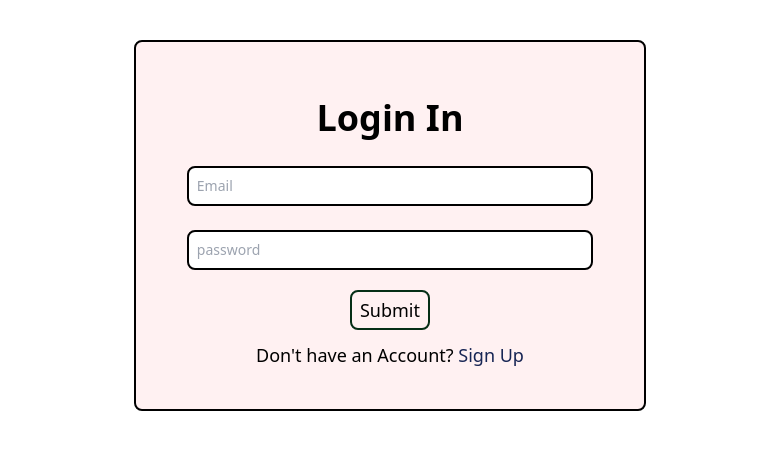
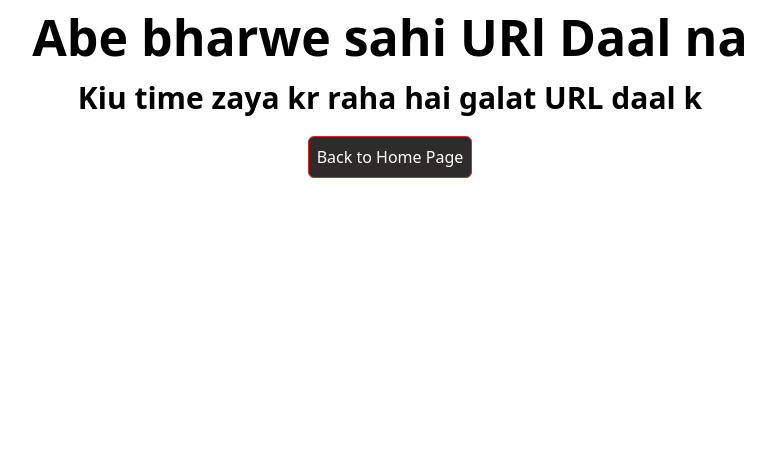
Before and after one commit to Ammar-creator5345/TailwindPractice, a React (Create React App) app: page /profile in a window 1280 px wide. Before the commit this address led to /login. Shown: the top 450 px of the page, without its empty margins (250-1025 px from the left). Built offline with nearby package versions, Linux system fonts and the light colour scheme.

Commit message:
created a error page

```diff
--- a/src/App.js
+++ b/src/App.js
@@ -1,4 +1,4 @@
-import Testing from "./pages/testing";
+import HomePage from "./pages/home";
 import LogIn from "./pages/logInPage";
 import { Route, Routes, useNavigate } from "react-router-dom";
 import SignUp from "./pages/signUp";
@@ -9,6 +9,7 @@ import { Navigate } from "react-router-dom";
 import { useEffect, useState } from "react";
 import axios from "axios";
 import AlertDrawer from "./components/alertDrawer";
+import ErrorPage from "./pages/errorPage";
 
 function App() {
   const [token, setToken] = useState(localStorage.getItem("token"));
@@ -42,14 +43,15 @@ function App() {
         />
         {token ? (
           <>
-            <Route path="/" element={<Testing setToken={setToken} />} />
+            <Route path="/" element={<HomePage setToken={setToken} />} />
             <Route path="/verify" element={<EmailVerification />} />
             <Route path="/resumes" element={<Resumes />} />
             <Route path="/some" element={<ResumeSideDrawer />} />
           </>
         ) : (
-          <Route path="*" element={<Navigate to="/login" />} />
+          <Route path="/" element={<Navigate to="/login" />} />
         )}
+        <Route path="*" element={<ErrorPage />} />
       </Routes>
     </div>
   );
--- /dev/null
+++ b/src/pages/errorPage.jsx
@@ -0,0 +1,25 @@
+import { useNavigate } from "react-router-dom";
+const ErrorPage = () => {
+  const navigate = useNavigate();
+  return (
+    <div>
+      <h1 className="text-[50px] font-bold  text-center">
+        {" "}
+        Abe bharwe sahi URl Daal na
+      </h1>
+      <h2 className="text-[30px] font-semibold text-center">
+        Kiu time zaya kr raha hai galat URL daal k
+      </h2>
+      <div className="flex justify-center mt-4">
+        <button
+          onClick={() => navigate("/")}
+          className="border border-red-600 bg-[#302b2b] text-white p-2 rounded-md"
+        >
+          Back to Home Page
+        </button>
+      </div>
+    </div>
+  );
+};
+
+export default ErrorPage;
--- a/src/pages/testing.jsx
+++ b/src/pages/home.jsx
@@ -3,7 +3,7 @@ import React from "react";
 import { useNavigate, NavLink } from "react-router-dom";
 import { Formik, Form, Field, ErrorMessage, FieldArray } from "formik";
 
-export default function Testing({ setToken }) {
+export default function HomePage({ setToken }) {
   const token = localStorage.getItem("token");
   const navigate = useNavigate();
   const logOut = () => {
--- a/src/pages/logInPage.jsx
+++ b/src/pages/logInPage.jsx
@@ -27,7 +27,7 @@ const LogIn = ({ setToken }) => {
       )
       .then((res) => {
         console.log("login succefull", res.data);
-        localStorage.setItem("tokessn", res.data.tokens.access);
+        localStorage.setItem("token", res.data.tokens.access);
         setToken(res.data.tokens.access);
         navigate("/");
       })
```
